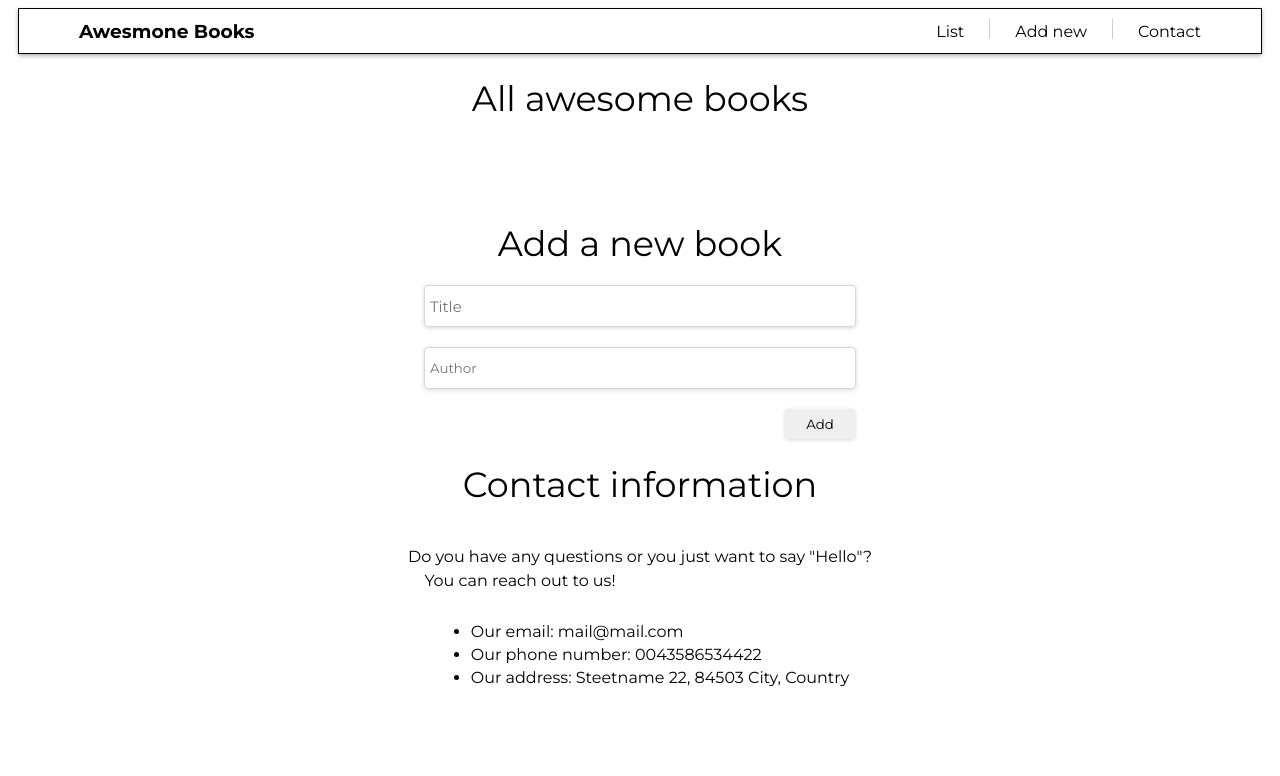
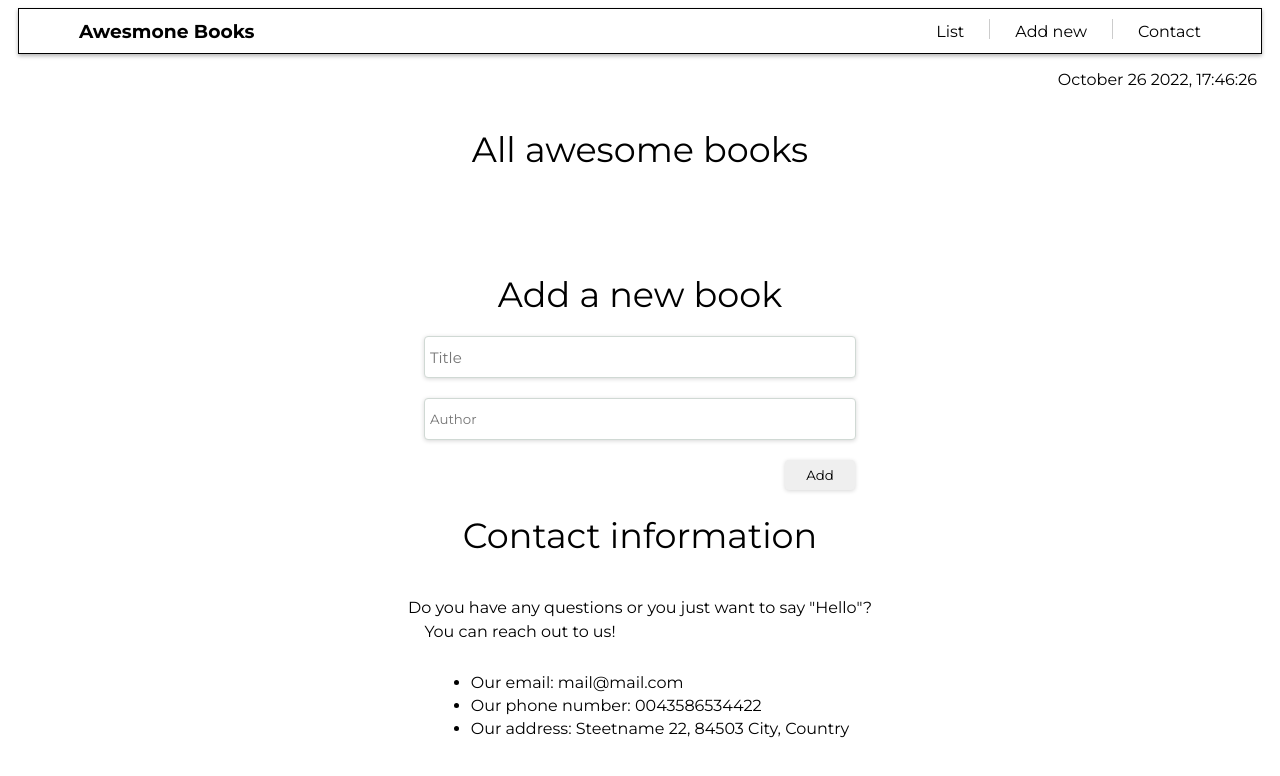
Before and after one commit to Sparktan24/awesome-books-cp, a website: page index.html in a window 1280 px wide. Drawn offline with Linux system fonts and the light colour scheme.

Commit message:
Add date container

```diff
--- a/app.js
+++ b/app.js
@@ -101,3 +101,18 @@ document.querySelector('#book-list').addEventListener('click', (e) => {
   // Remove book from store
   store.removeBook(id);
 });
+
+const monthNames = ["January", "February", "March", "April", "May", "June",
+  "July", "August", "September", "October", "November", "December"
+];
+
+n =  new Date();
+hours = n.getHours();
+minutes = n.getMinutes();
+seconds = n.getSeconds();
+y = n.getFullYear();
+//m = n.getMonth() + 1;
+//mo = n.
+d = n.getDate();
+m = monthNames[n.getMonth()]
+document.getElementById("date").innerHTML = m + " " + d + " " + y + ', ' +hours + ':' + minutes + ':' + seconds;
--- a/index.html
+++ b/index.html
@@ -39,6 +39,10 @@
           </ul>
         </nav>
       </div>
+    </div>
+
+    <div class="date-container">
+      <p id="date"></p>
     </div>
 
     <div class="books-table-container">
--- a/styles.css
+++ b/styles.css
@@ -44,6 +44,16 @@ body {
 .main-logo a h3 {
   color: black;
   margin: 0;
+}
+
+.date-container {
+  display: flex;
+  width: 100%;
+  justify-content: flex-end;
+}
+
+.date-container p {
+  margin-right: 15px;
 }
 
 .books-table-container {
```
